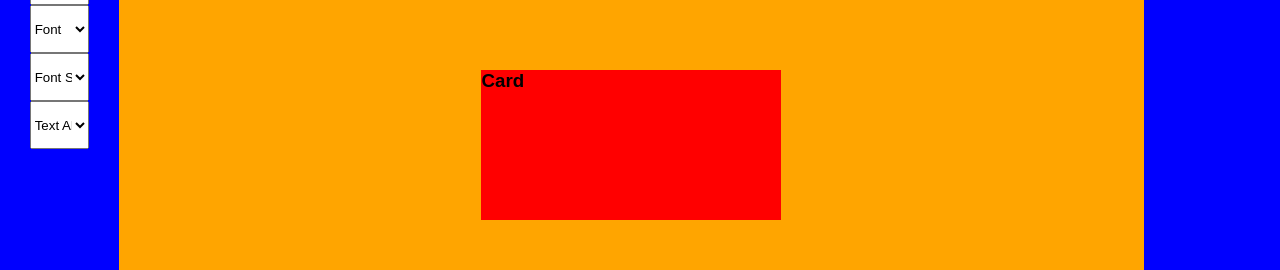
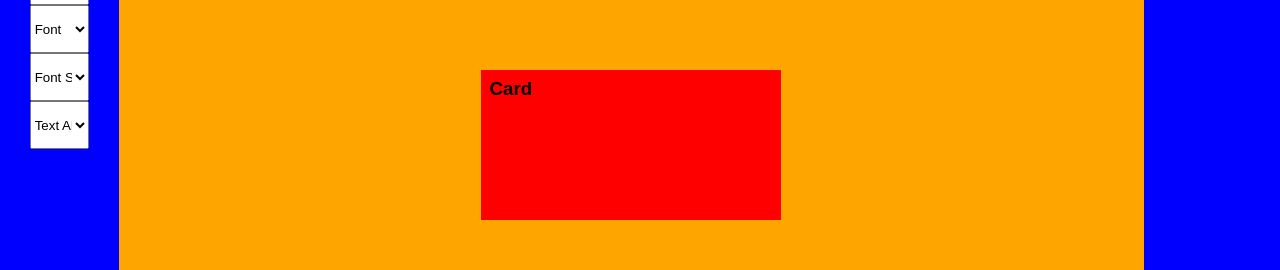
Before and after one commit to TomBirbeck/personal-card-designer, a React (Create React App) app: page / in a window 1280 px wide. Shown: the part 199-469 px from the top of the page. Built offline with nearby package versions, Linux system fonts and the light colour scheme.

Commit message:
border now updated when options selected

```diff
--- a/src/components/App/index.tsx
+++ b/src/components/App/index.tsx
@@ -20,7 +20,7 @@ function App() {
     borderStyle: 'solid',
     borderWidth: 1,
     borderRadius: 0,
-    borderColor: 'red',
+    borderColor: 'black',
   })
   return (
     <cardDesignContext.Provider value={cardProperties}>
--- a/src/components/BottomMenu/index.tsx
+++ b/src/components/BottomMenu/index.tsx
@@ -9,7 +9,6 @@ const BottomMenu = () => {
     const [color, setColor] = useState("#aabbcc");
 
     const handleBorder = () => {
-        setChooseColor(!chooseColor)
         setCardProperties({...cardProperties, border: !cardProperties.border})
     }
 
--- a/src/components/Card/index.tsx
+++ b/src/components/Card/index.tsx
@@ -1,19 +1,33 @@
-import { useContext} from "react"
+import { useContext, useEffect, useState} from "react"
 import cardDesignContext from "../../context"
 
 const Card = () => {
     const props= useContext(cardDesignContext)
-    const {height, width, font, fontSize, textAlign} = props[0]
+    const {height, width, font, fontSize, textAlign, border, borderStyle, borderWidth, borderRadius, borderColor} = props[0]
+    const [borderType, setBorderType] = useState('')
 
+    useEffect(() => {
+        if (border) {
+            setBorderType(`${borderStyle} ${borderWidth}px ${borderColor}`)
+        } else {
+            setBorderType('none')
+        }
+
+    }, [border, borderColor, borderStyle, borderWidth])
+
+    console.log({borderRadius})
     return (
         <div className="card"
         style={{
+            padding: '0.5rem',
             height: `${height}px`,
             width : `${width}px`,
             fontFamily: `${font}`,
             fontSize: `${fontSize}px`,
             // textAlign: `${textAlign}`,
             backgroundColor: 'red',
+            border: `${borderType}`,
+            borderRadius: `${borderRadius}rem`
         }}
         >
             <h3>Card</h3>
--- a/src/components/LeftMenu/index.tsx
+++ b/src/components/LeftMenu/index.tsx
@@ -31,7 +31,7 @@ const LeftMenu = () => {
         setCardProperties({...cardProperties, font: e.target.value})
     }
 
-    console.log({cardDesign, cardProperties});
+    // console.log({cardDesign, cardProperties});
 
     return (<div className="left-menu">
         <h2>left menu</h2>
```
